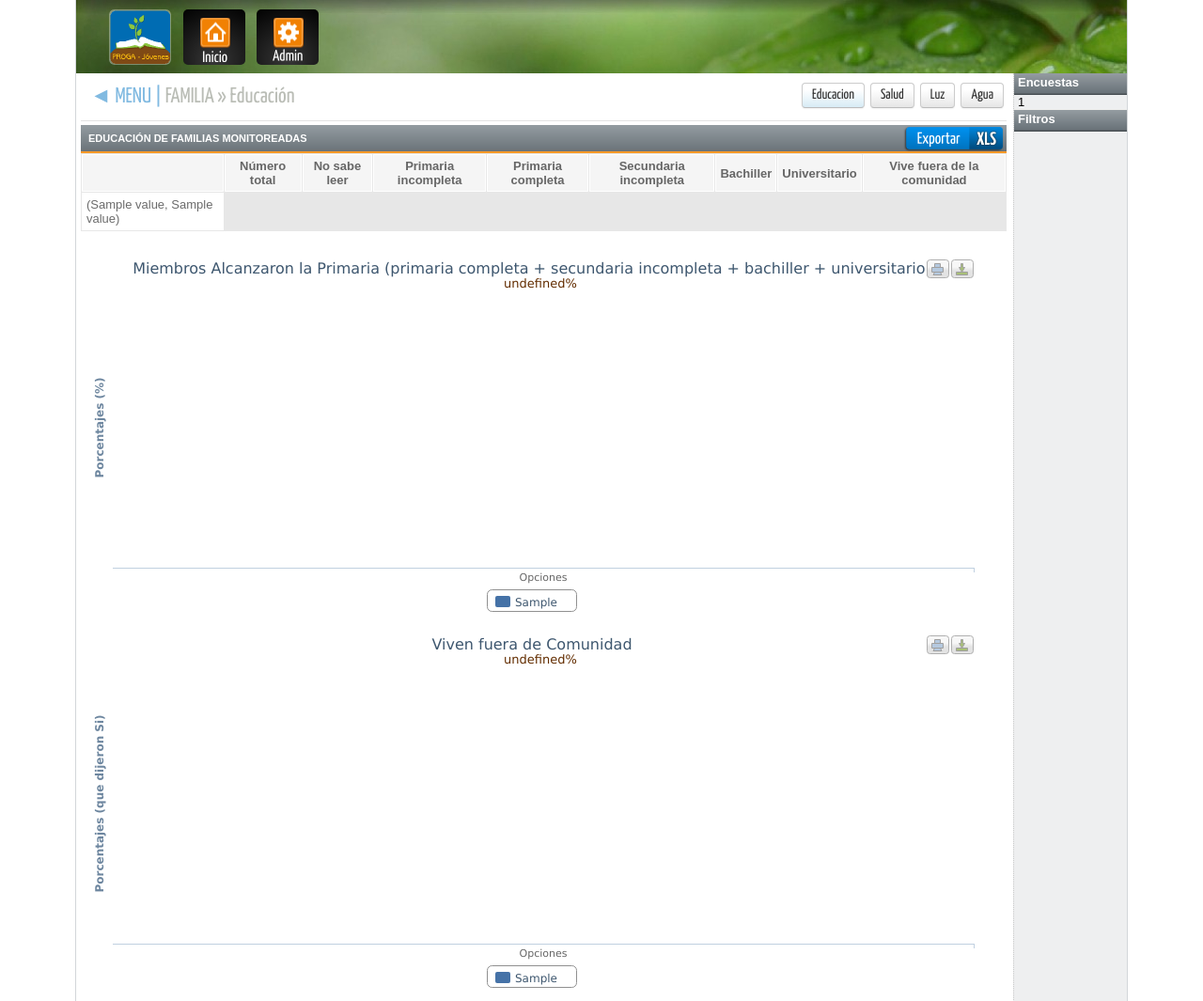
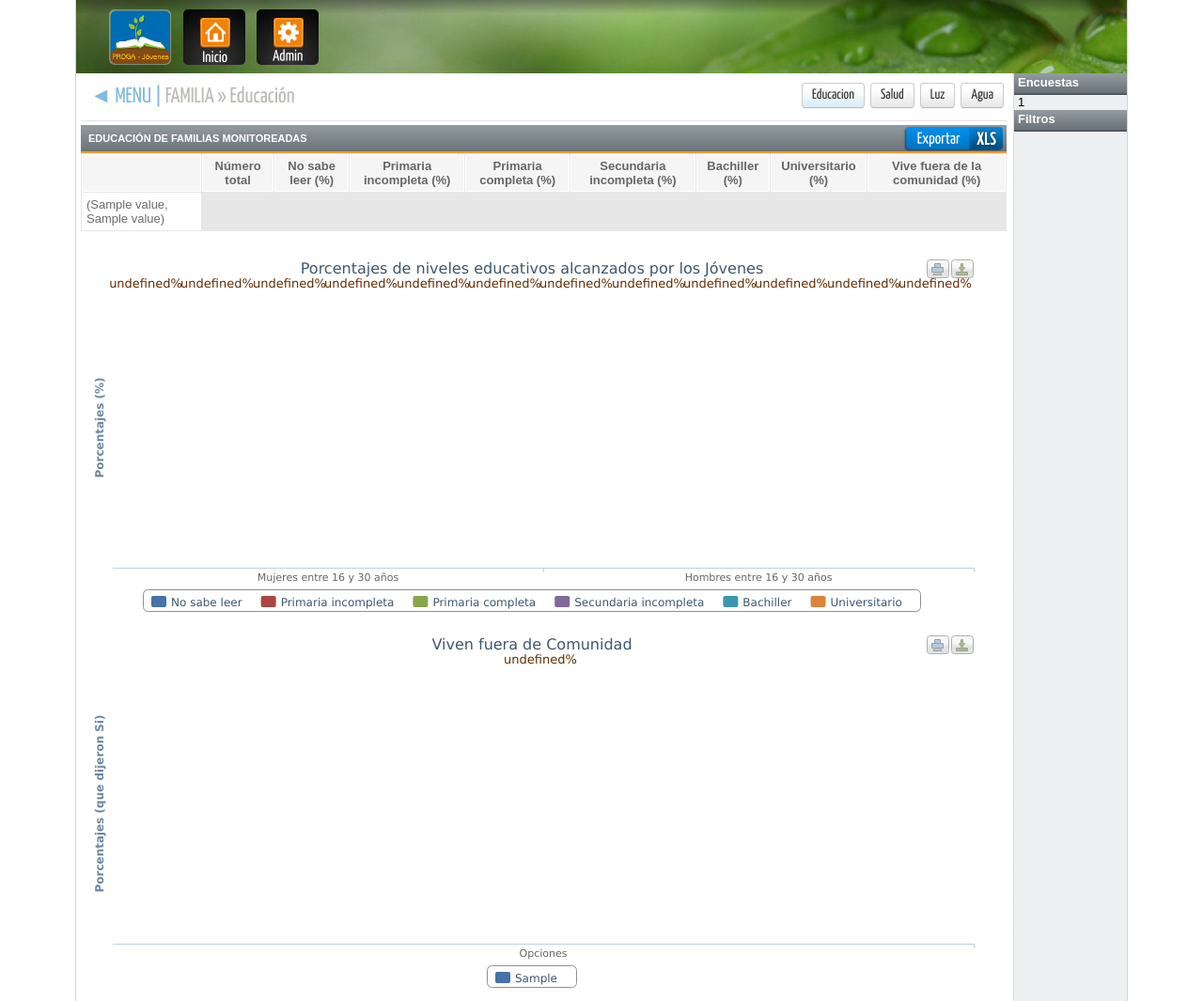
Before and after one commit to CARocha/suco_proga, a Django app: template suco/templates/familias/educacion.html in a window 1280 px wide. Shown: the part 56-1121 px from the top of the page at 94% size. Run offline with Django 3.2, Linux system fonts and the light colour scheme; the template is opened without the code that fills it: most values are stand-ins (such as "Sample title", 1, 10 or a date in 2020); parts of the project's set-up code (start-up, migrations or seed data) failed here and were passed over; some libraries are stand-ins or nearby versions.

Commit message:
cambios carlos

```diff
--- a/suco/templates/agroecologico/manejo_agro.html
+++ b/suco/templates/agroecologico/manejo_agro.html
@@ -37,7 +37,7 @@
         </tbody>
     </table>
     <br></br>
-    <div class="subindicador">Ha experimentadoo<a href="#" class="exportar"></a></div>
+    <div class="subindicador">Ha experimentado<a href="#" class="exportar"></a></div>
      <table style="width:100%;">
         <thead>
             <tr>
--- a/suco/templates/animales/animales.html
+++ b/suco/templates/animales/animales.html
@@ -80,8 +80,8 @@
         <thead>
             <tr>
                 <th>Animales</th>
-                <th>Cantidad</th>
-                <th>%</th>
+                <th>Cantidad de personas que contienen estos animales</th>
+                <th>% de personas que contienen estos animales</th>
             </tr>
         </thead>
         <tbody>
--- a/suco/templates/credito_ahorro/ahorro_credito.html
+++ b/suco/templates/credito_ahorro/ahorro_credito.html
@@ -34,7 +34,7 @@ Ahorro y Credito
 <div class="contenido mediatabla">
 
     <table>
-        <caption>Los Ahorro</caption>
+        <caption>Los Ahorros</caption>
         <thead>
             <tr>
                 <th>Pregunta</th>
--- a/suco/templates/familias/educacion.html
+++ b/suco/templates/familias/educacion.html
@@ -75,14 +75,15 @@ var chart;
                 defaultSeriesType: 'column'
             },
             title: {
-                text: 'Miembros Alcanzaron la Primaria (primaria completa + secundaria incompleta + bachiller + universitario)'
+                text: 'Porcentajes de niveles educativos alcanzados por los Jóvenes'
             },
             subtitle: {
                 text: ''
             },
             xAxis: {
                 categories: [
-                    'Opciones'
+                   'Mujeres entre 16 y 30 años',
+                   'Hombres entre 16 y 30 años'
                 ]
             },
             yAxis: {
@@ -105,15 +106,14 @@ var chart;
                     borderWidth: 0
                 },
                 series: {
-                    pointWidth: 55,
+                    pointWidth: 33,
                     minPointLength : 1
                 }
             },
-            series: [{% for value in grafo %}
-                {
-                    name: '{{value.0}}',
-                    data: [{{value.1}}],
-                    dataLabels: {
+             series: [{
+         name: 'No sabe leer',
+         data: [{{tabla_educacion.0.2}},{{tabla_educacion.1.2}}],
+          dataLabels: {
                         enabled: true,
                         rotation: 0,
                         color: '#632D00',
@@ -127,8 +127,98 @@ var chart;
                             font: 'normal 13px Verdana, sans-serif'
                                 }
                                 }
-                },
-                {% endfor %}]
+
+      }, {
+         name: 'Primaria incompleta',
+         data: [{{tabla_educacion.0.3}},{{tabla_educacion.1.3}}],
+          dataLabels: {
+                        enabled: true,
+                        rotation: 0,
+                        color: '#632D00',
+                        align: 'center',
+                        x: -3,
+                        y: 0,
+                            formatter: function() {
+                                return this.y + '%';
+                                                  },
+                        style: {
+                            font: 'normal 13px Verdana, sans-serif'
+                                }
+                                }
+
+      }, {
+         name: 'Primaria completa',
+         data: [{{tabla_educacion.0.4}},{{tabla_educacion.1.4}}],
+          dataLabels: {
+                        enabled: true,
+                        rotation: 0,
+                        color: '#632D00',
+                        align: 'center',
+                        x: -3,
+                        y: 0,
+                            formatter: function() {
+                                return this.y + '%';
+                                                  },
+                        style: {
+                            font: 'normal 13px Verdana, sans-serif'
+                                }
+                                }
+
+      },{
+         name: 'Secundaria incompleta',
+         data: [{{tabla_educacion.0.5}},{{tabla_educacion.1.5}}],
+          dataLabels: {
+                        enabled: true,
+                        rotation: 0,
+                        color: '#632D00',
+                        align: 'center',
+                        x: -3,
+                        y: 0,
+                            formatter: function() {
+                                return this.y + '%';
+                                                  },
+                        style: {
+                            font: 'normal 13px Verdana, sans-serif'
+                                }
+                                }
+
+      },{
+         name: 'Bachiller',
+         data: [{{tabla_educacion.0.6}},{{tabla_educacion.1.6}}],
+          dataLabels: {
+                        enabled: true,
+                        rotation: 0,
+                        color: '#632D00',
+                        align: 'center',
+                        x: -3,
+                        y: 0,
+                            formatter: function() {
+                                return this.y + '%';
+                                                  },
+                        style: {
+                            font: 'normal 13px Verdana, sans-serif'
+                                }
+                                }
+
+      },{
+         name: 'Universitario',
+         data: [{{tabla_educacion.0.7}},{{tabla_educacion.1.7}}],
+          dataLabels: {
+                        enabled: true,
+                        rotation: 0,
+                        color: '#632D00',
+                        align: 'center',
+                        x: -3,
+                        y: 0,
+                            formatter: function() {
+                                return this.y + '%';
+                                                  },
+                        style: {
+                            font: 'normal 13px Verdana, sans-serif'
+                                }
+                                }
+
+      }]
         });
     });
 </script>
@@ -158,13 +248,13 @@ var chart;
             <tr>
                 <th></th>
                 <th>Número total</th>
-                <th>No sabe leer</th>
-                <th>Primaria incompleta</th>
-                <th>Primaria completa</th>
-                <th>Secundaria incompleta</th>
-                <th>Bachiller</th>
-                <th>Universitario</th>
-                <th>Vive fuera de la comunidad</th>
+                <th>No sabe leer (%)</th>
+                <th>Primaria incompleta (%)</th>
+                <th>Primaria completa (%)</th>
+                <th>Secundaria incompleta (%)</th>
+                <th>Bachiller (%)</th>
+                <th>Universitario (%)</th>
+                <th>Vive fuera de la comunidad (%)</th>
             </tr>
         </thead>
         <tbody>
--- a/suco/templates/organizacion/comunitario.html
+++ b/suco/templates/organizacion/comunitario.html
@@ -86,7 +86,7 @@ $(document).ready(function () {
 	<div class="clean"></div>
 <div id="pertenece">
 <table style="width:430px; margin:5px;">
-    <caption>¿Pertenece a algunas organizaciones?</caption>
+    <caption>¿Pertenece a alguna organización?</caption>
         <thead>
             <tr>
                 <th>Categoria</th>
```
Also changed, not shown: suco/encuesta/views.py (+5 -3 lines), suco/templates/reforestacion/arboles.html (+4 -4 lines), suco/templates/riesgos/vulnerable.html (+4 -4 lines).
